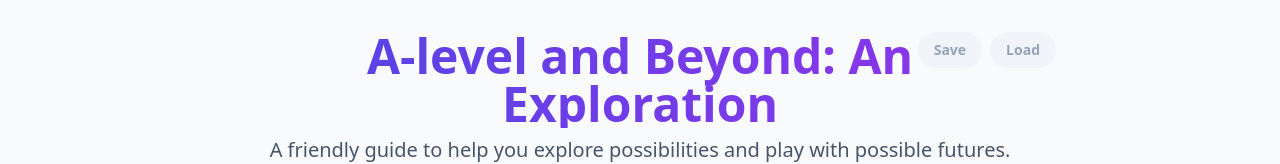
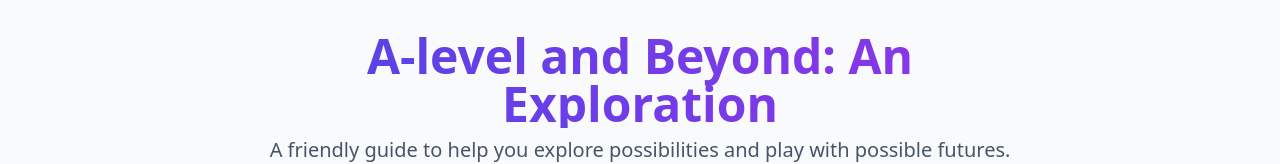
Before and after one commit to tonythomasuk/a-level-choices, a React (Vite) app: page / in a window 1280 px wide. Shown: the top 164 px of the page. Built offline with nearby package versions, Linux system fonts and the light colour scheme.

Commit message:
removing save load buttons

```diff
--- a/App.tsx
+++ b/App.tsx
@@ -1,4 +1,3 @@
-
 import React, { useState, useCallback, useEffect, useMemo } from 'react';
 import { Header } from './components/Header';
 import { SubjectSelector } from './components/SubjectSelector';
@@ -11,10 +10,8 @@ import { WhatIf } from './components/WhatIf';
 import { SkipSubject } from './components/SkipSubject';
 import { Footer } from './components/Footer';
 import { generateInitialAnalysis, generateUniversityCourses, generateSkipInfo } from './services/geminiService';
-import type { AnalysisResult, UniversityCourse, SavedState, SkipSubjectInfo } from './types';
+import type { AnalysisResult, UniversityCourse, SkipSubjectInfo } from './types';
 import { A_LEVEL_SUBJECTS } from './constants';
-
-const SAVE_KEY = 'alevel-explorer-save';
 
 const SelectedSubjectsBanner: React.FC<{ subjects: string[] }> = ({ subjects }) => (
     <div className="mb-6 p-4 bg-slate-100 rounded-lg border border-slate-200 print:hidden">
@@ -41,8 +38,6 @@ const App: React.FC = () => {
         section4: false,
     });
     const [cachedCourses, setCachedCourses] = useState<Record<string, UniversityCourse[]>>({});
-    const [saveDataExists, setSaveDataExists] = useState(false);
-    const [notification, setNotification] = useState<string | null>(null);
 
     const initialSubjects = useMemo(() => {
         const shuffled = [...A_LEVEL_SUBJECTS].sort(() => 0.5 - Math.random());
@@ -51,9 +46,6 @@ const App: React.FC = () => {
 
     useEffect(() => {
         setSubjects(initialSubjects);
-        if (localStorage.getItem(SAVE_KEY)) {
-            setSaveDataExists(true);
-        }
     }, [initialSubjects]);
 
     const handleExplore = useCallback(async (selectedSubjects: [string, string, string, string]) => {
@@ -103,64 +95,11 @@ const App: React.FC = () => {
         window.scrollTo({ top: 0, behavior: 'smooth' });
     };
 
-    const handleSave = () => {
-        if (!analysisResult) return;
-
-        const stateToSave: SavedState = {
-            subjects,
-            analysisResult,
-            visibleSections,
-            cachedCourses,
-            skipInfo,
-        };
-
-        localStorage.setItem(SAVE_KEY, JSON.stringify(stateToSave));
-        setSaveDataExists(true);
-        setNotification('Analysis saved successfully!');
-        setTimeout(() => setNotification(null), 3000);
-    };
-
-    const handleLoad = () => {
-        const savedDataString = localStorage.getItem(SAVE_KEY);
-        if (savedDataString) {
-            try {
-                const savedState: SavedState = JSON.parse(savedDataString);
-                setSubjects(savedState.subjects);
-                setAnalysisResult(savedState.analysisResult);
-                setVisibleSections(savedState.visibleSections);
-                setCachedCourses(savedState.cachedCourses);
-                setSkipInfo(savedState.skipInfo ?? null);
-                setError(null);
-                setLoading(false);
-                setNotification('Analysis loaded successfully!');
-                setTimeout(() => setNotification(null), 3000);
-                window.scrollTo({ top: 0, behavior: 'smooth' });
-            } catch (e) {
-                console.error("Failed to load saved state:", e);
-                setNotification('Failed to load analysis. The data may be corrupt.');
-                setTimeout(() => setNotification(null), 3000);
-                localStorage.removeItem(SAVE_KEY);
-                setSaveDataExists(false);
-            }
-        }
-    };
-
     return (
         <>
             <div className="min-h-screen font-sans text-slate-800 antialiased">
                 <main className="container mx-auto max-w-4xl p-4 md:p-8">
-                    <Header
-                        onSave={handleSave}
-                        onLoad={handleLoad}
-                        isSaveDisabled={!analysisResult || loading}
-                        isLoadDisabled={!saveDataExists}
-                    />
-
-                    {notification && (
-                        <div className="fixed top-5 right-5 bg-indigo-600 text-white px-4 py-2 rounded-lg shadow-lg animate-fade-in-out z-50">
-                            {notification}
-                        </div>
-                    )}
+                    <Header />
 
                     <Section>
                         <SubjectSelector
--- a/components/Header.tsx
+++ b/components/Header.tsx
@@ -1,32 +1,7 @@
 import React from 'react';
 
-interface HeaderProps {
-    onSave: () => void;
-    onLoad: () => void;
-    isSaveDisabled: boolean;
-    isLoadDisabled: boolean;
-}
-
-export const Header: React.FC<HeaderProps> = ({ onSave, onLoad, isSaveDisabled, isLoadDisabled }) => (
+export const Header: React.FC = () => (
     <header className="relative text-center mb-8 md:mb-12">
-        <div className="absolute top-0 right-0 flex gap-2 print:hidden">
-            <button
-                onClick={onSave}
-                disabled={isSaveDisabled}
-                className="px-4 py-2 text-sm bg-slate-200 text-slate-700 font-semibold rounded-full hover:bg-slate-300 disabled:bg-slate-100 disabled:text-slate-400 disabled:cursor-not-allowed transition-colors"
-                aria-label="Save current analysis"
-            >
-                Save
-            </button>
-            <button
-                onClick={onLoad}
-                disabled={isLoadDisabled}
-                className="px-4 py-2 text-sm bg-slate-200 text-slate-700 font-semibold rounded-full hover:bg-slate-300 disabled:bg-slate-100 disabled:text-slate-400 disabled:cursor-not-allowed transition-colors"
-                aria-label="Load saved analysis"
-            >
-                Load
-            </button>
-        </div>
         <h1 className="text-4xl md:text-5xl font-extrabold text-transparent bg-clip-text bg-gradient-to-r from-indigo-600 to-purple-600 mb-2">
             A-level and Beyond: An Exploration
         </h1>
```
Also changed, not shown: types.ts (+0 -13 lines).
